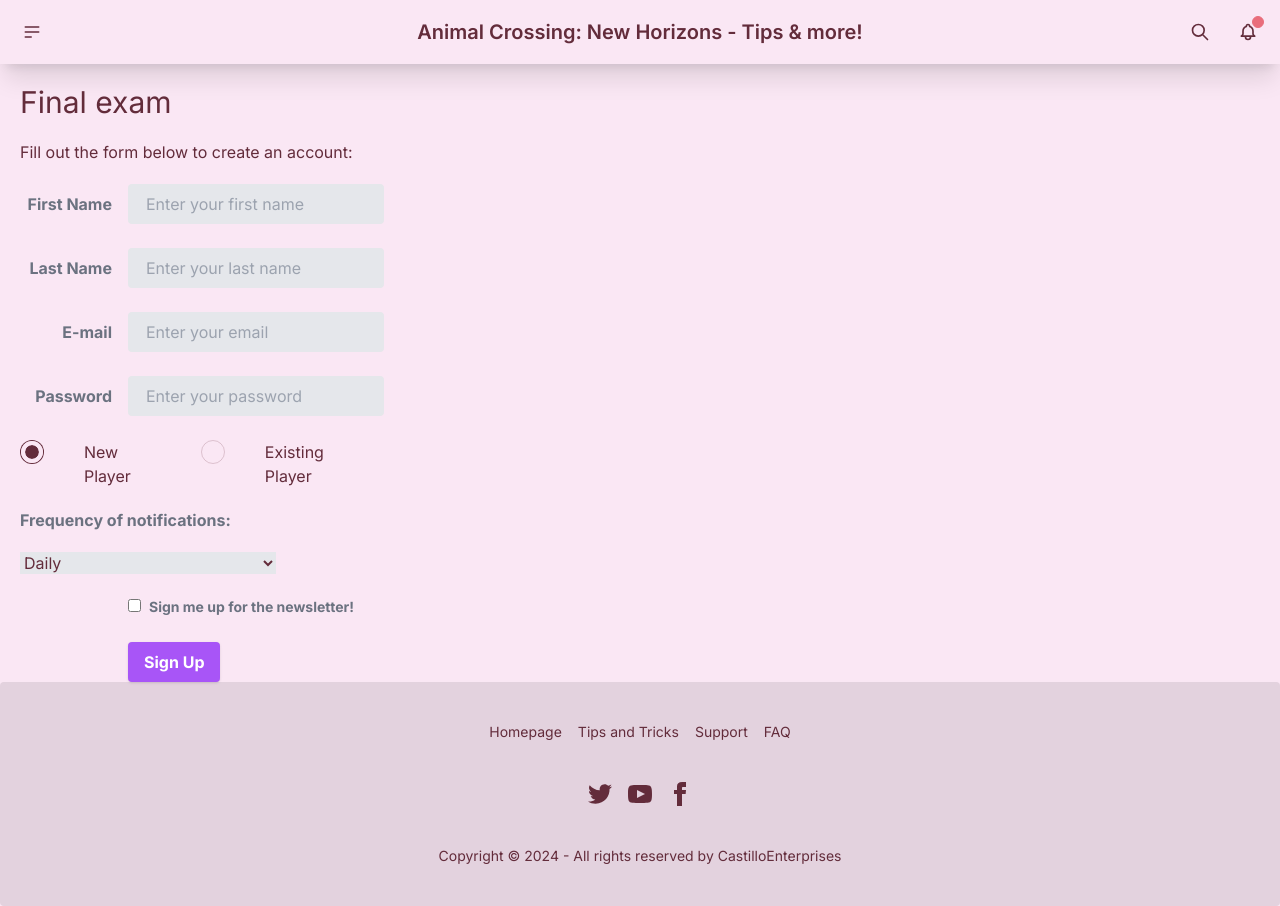
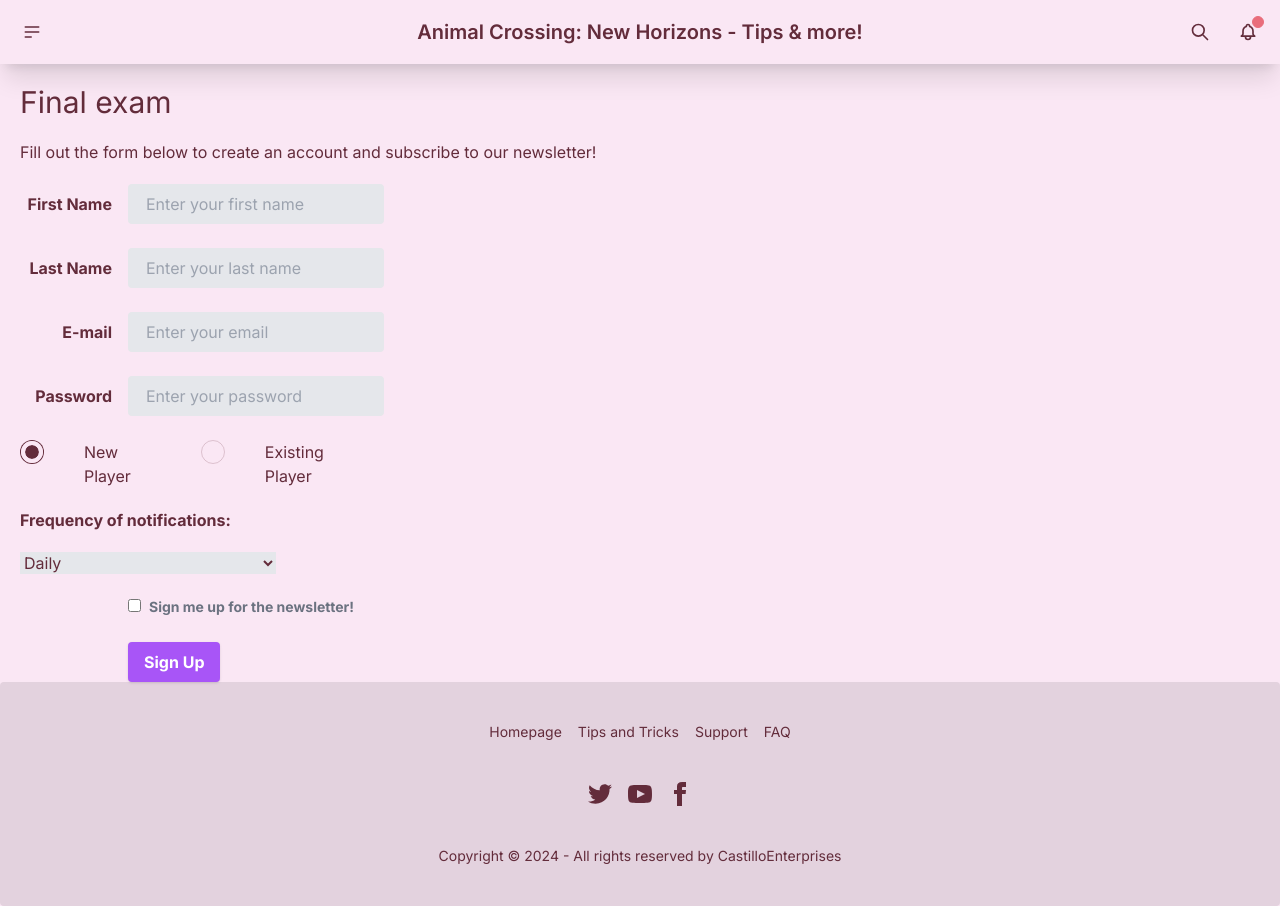
Before and after one commit to jcas293/exam2, a Next.js app: page /final in a window 1280 px wide. Built offline with nearby package versions, Linux system fonts and the light colour scheme.

Commit message:
final 2.1

```diff
--- a/app/final/page.tsx
+++ b/app/final/page.tsx
@@ -3,12 +3,12 @@
         <>
 
         <h1 className = "text-3xl m-5 ml-5"> Final exam </h1>
-        <h2 className= "text-m m-5 ml-5"> Fill out the form below to create an account: </h2>
+        <h2 className= "text-m m-5 ml-5"> Fill out the form below to create an account and subscribe to our newsletter! </h2>
 
      <form className="w-full max-w-sm">
   <div className="md:flex md:items-center mb-6">
     <div className="md:w-1/3">
-      <label  className="block text-gray-500 font-bold md:text-right mb-1 md:mb-0 pr-4" htmlFor="inline-first-name">
+      <label  className="block text-black-500 font-bold md:text-right mb-1 md:mb-0 pr-4" htmlFor="inline-first-name">
         First Name
       </label>
     </div>
@@ -19,7 +19,7 @@
 
   <div className="md:flex md:items-center mb-6">
     <div className="md:w-1/3">
-      <label  className="block text-gray-500 font-bold md:text-right mb-1 md:mb-0 pr-4" htmlFor="inline-last-name">
+      <label  className="block text-black-500 font-bold md:text-right mb-1 md:mb-0 pr-4" htmlFor="inline-last-name">
         Last Name
       </label>
     </div>
@@ -30,7 +30,7 @@
 
   <div className="md:flex md:items-center mb-6">
     <div className="md:w-1/3">
-      <label className="block text-gray-500 font-bold md:text-right mb-1 md:mb-0 pr-4" htmlFor="inline-email">
+      <label className="block text-black-500 font-bold md:text-right mb-1 md:mb-0 pr-4" htmlFor="inline-email">
         E-mail
       </label>
     </div>
@@ -41,7 +41,7 @@
 
   <div className="md:flex md:items-center mb-6">
     <div className="md:w-1/3">
-      <label className="block text-gray-500 font-bold md:text-right mb-1 md:mb-0 pr-4" htmlFor="inline-password">
+      <label className="block text-black-500 font-bold md:text-right mb-1 md:mb-0 pr-4" htmlFor="inline-password">
         Password
       </label>
     </div>
@@ -59,7 +59,7 @@
 
 
   <div>
-    <label className="block text-gray-500 font-bold m-5 ml-5 mb-1 md:mb-0 pr-4 " htmlFor="frequency"> Frequency of notifications:
+    <label className="text-black-500 font-bold m-5 ml-5" htmlFor="frequency"> Frequency of notifications:
     </label>
       <select className= "bg-gray-200 m-5 ml-5 md:w-2/3" name="Select frequency of emails" id="frequency">
         <option value= "daily">Daily</option>
```
